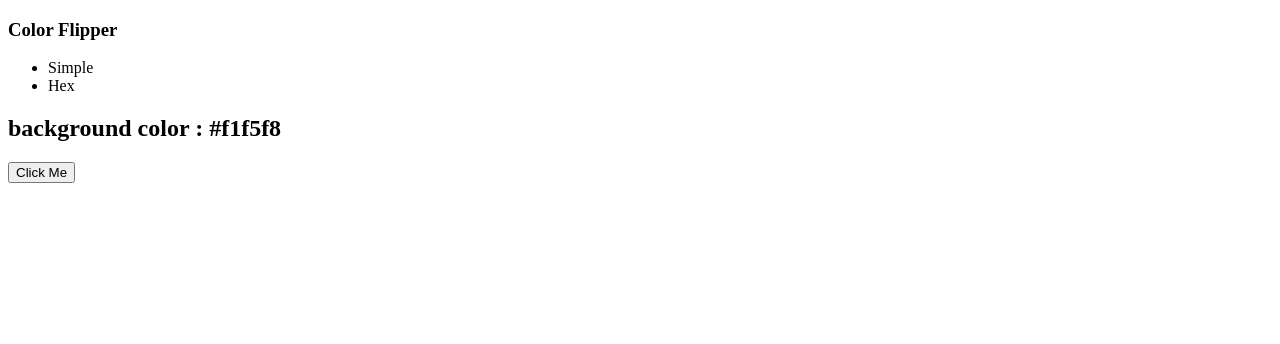
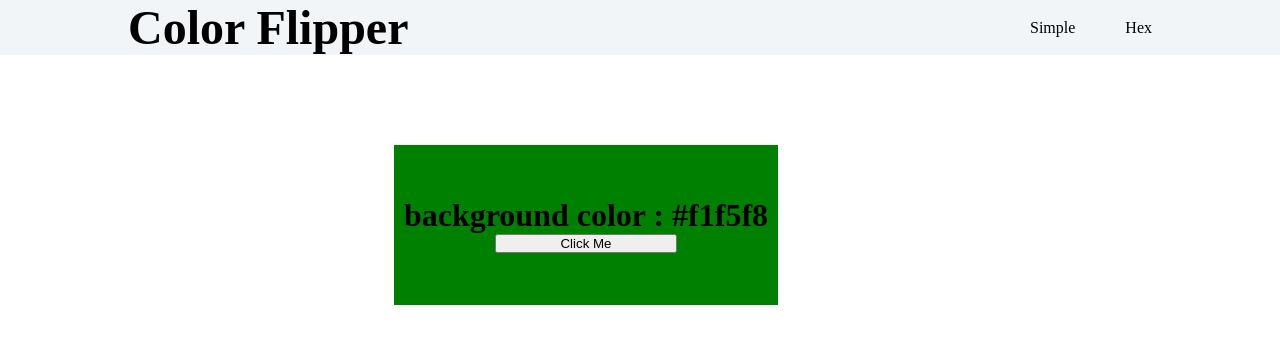
Before and after one commit to WHItney-ebuh2020/Frontend-five, a plain HTML site: page Index.html in a window 1280 px wide. Drawn offline with Linux system fonts and the light colour scheme.

Commit message:
color commit

```diff
--- a/Index.html
+++ b/Index.html
@@ -7,19 +7,23 @@
     <link rel="stylesheet" href="styles.css">
 </head>
 <body>
-    <nav>
+    <div class="navctn">
         <div class="navbar">
             <h3>Color Flipper</h3>
             <ul class="navs">
-                <li>Simple</li>
-                <li>Hex</li>
+                <li class="nav">Simple</li>
+                <li class="nav">Hex</li>
             </ul>
         </div>
-    </nav>
+
+    </div>
     <div class="ctn">
-        <h2>background color : <span class="col">#f1f5f8</span></h2>
-        <button class="btn-btn" id="btn">Click Me</button>
+        <div class="ctn-one">
+            <h2>background color : <span class="col">#f1f5f8</span></h2>
+            <button class="btn-btn" id="btn">Click Me</button>
+        </div>
     </div>
+
 
 
     <script src="script.js"></script>
--- a/script.js
+++ b/script.js
@@ -4,13 +4,13 @@ const btn = document.getElementById("btn");
 const color = document.querySelector("color");
 
 btn.addEventListener("click", function() {
-    const getNumber = getAllNumbers();
-    console.log(getNumber);
+const getNumber = getAllNumbers();
+console.log(getNumber);
 
     document.body.style.backgroundColor = colors[getNumber];
-    color.textContent = colors[randomNumber];
+
 })
 
 function getAllNumbers() {
-    return Math.random() * colors.length;
+return Math.floor(Math.random() * colors.length);
 }
--- a/styles.css
+++ b/styles.css
@@ -0,0 +1,74 @@
+* {
+    margin: 0;
+    padding: 0;
+    box-sizing: border-box;
+}
+
+.ctn {
+    max-width: 1020px;
+    display: flex;
+    flex-direction: column;
+
+}
+
+.navctn {
+    display: flex;
+    align-items: center;
+    justify-content: center;
+    background: hsl(210, 36%, 96%);
+    margin: 0 auto;
+}
+
+.navbar {
+    display: flex;
+    align-items: center;
+    justify-content: space-between;
+     width: 80vw;
+}
+
+.navbar h3 {
+    font-size: 3rem;
+}
+
+.navs {
+    display: flex;
+    list-style: none;
+    gap: 50px;
+    font-size: 1rem;
+}
+
+.ctn {
+    display: flex;
+    align-items: center;
+    justify-content: center;
+    background-color: green;
+    margin: 90px 10px;
+    height: 20vh;
+    width: 30vw;
+    position: relative;
+    top: 60%;
+    left: 30%;
+}
+
+.ctn-one {
+    display: flex;
+    flex-direction: column;
+    align-items: center;
+    justify-content: center;
+    position: absolute;
+}
+
+.ctn-one h2{
+    font-size: 2rem;
+}
+
+button {
+    display: flex;
+    align-items: center;
+    justify-content: center;
+}
+
+.btn-btn {
+    width: 50%;
+    gap: 20px;
+}
```
Also changed, not shown: hex.html (deleted, +0 -31 lines).
